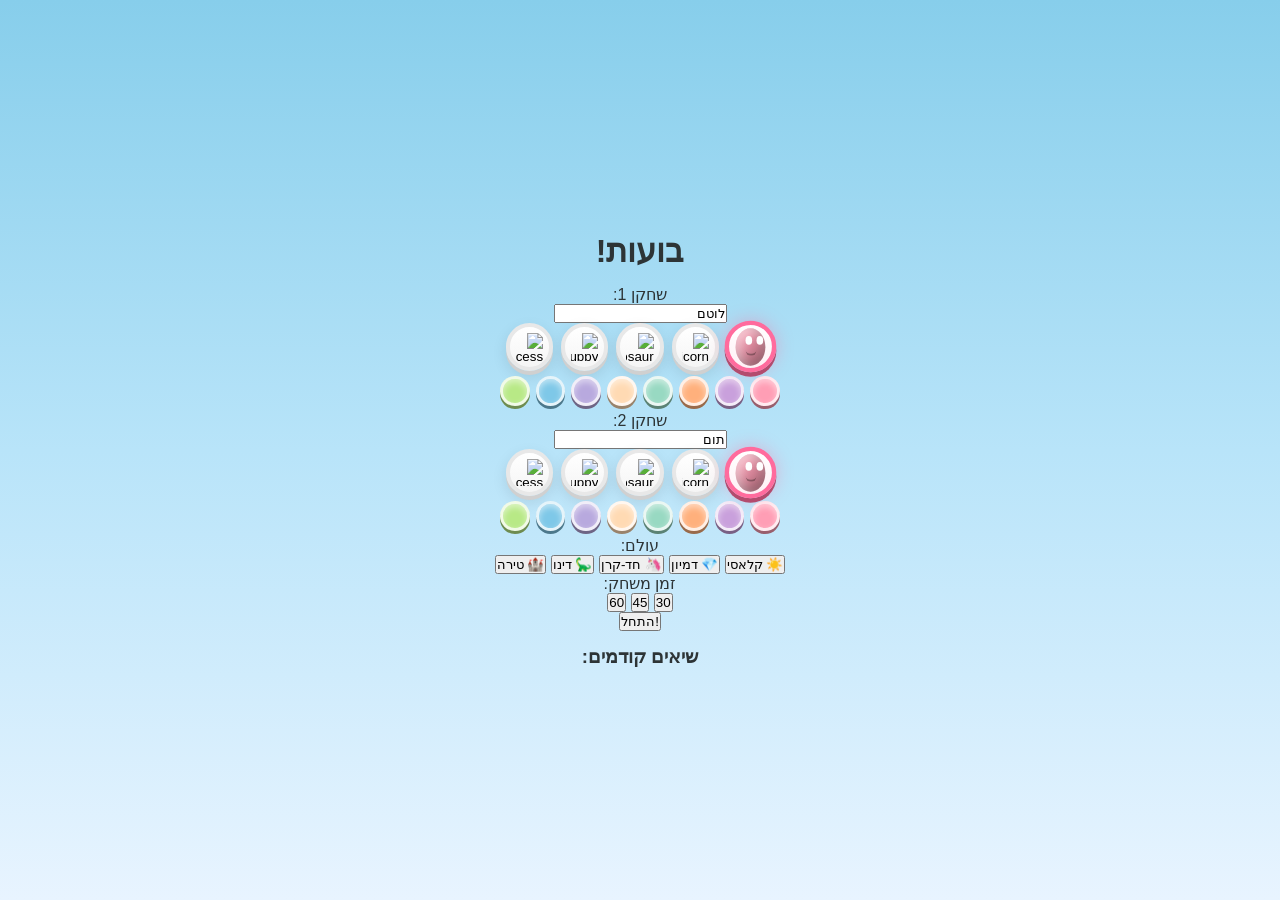
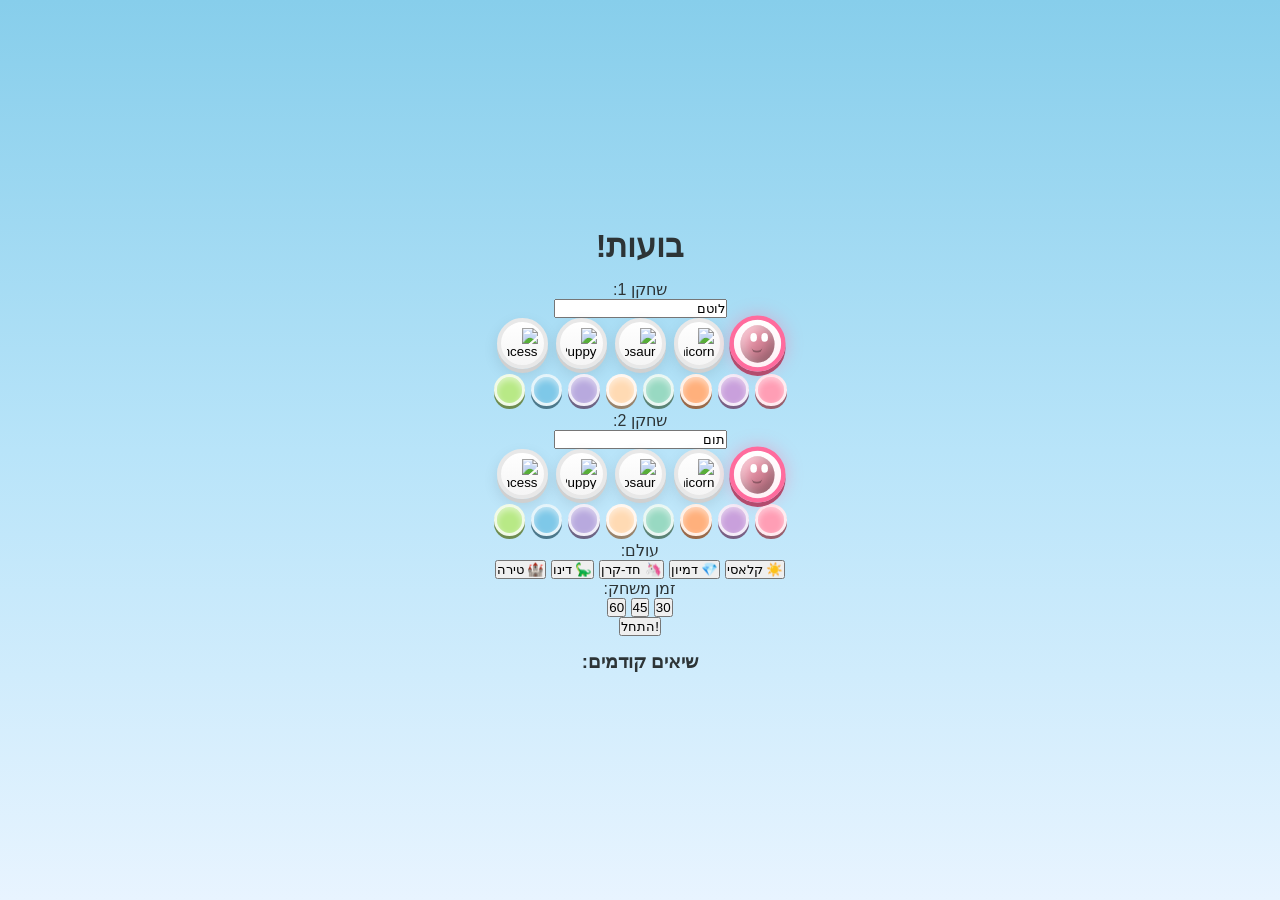

Refine Memory Garden map alignment

--- a/src/styles.css
+++ b/src/styles.css
@@ -953,7 +953,7 @@ canvas {
 .memory-level-stop {
     position: absolute;
     z-index: 6;
-    transform: translate(-50%, -50%) skewY(-3deg);
+    transform: translate(-50%, -50%);
     filter: drop-shadow(0 14px 12px rgba(57, 80, 92, 0.13));
 }
 
@@ -1026,7 +1026,9 @@ canvas {
 .memory-level-node.is-locked {
     cursor: not-allowed;
     color: #6F6490;
-    transform: scale(0.78);
+    pointer-events: none;
+    transform: scale(0.62);
+    opacity: 0.78;
     border-color: rgba(255,255,255,0.68);
     background:
         radial-gradient(circle at 30% 22%, rgba(255,255,255,0.98) 0 14%, transparent 15%),
@@ -1040,19 +1042,19 @@ canvas {
 }
 
 .memory-level-node.is-locked:hover {
-    transform: scale(0.78);
+    transform: scale(0.62);
 }
 
 .memory-level-node.is-locked .memory-level-number {
-    opacity: 0.82;
+    display: none;
 }
 
 .memory-level-node.is-locked .memory-level-icon {
-    width: 40px;
-    height: 40px;
+    width: 42px;
+    height: 42px;
     display: inline-flex;
     background: rgba(255,255,255,0.5);
-    font-size: 23px;
+    font-size: 24px;
     box-shadow:
         0 3px 0 rgba(57, 80, 92, 0.1),
         inset 0 2px 0 rgba(255,255,255,0.75);
@@ -1061,8 +1063,8 @@ canvas {
 .memory-level-node.is-locked::after {
     content: '🔒';
     position: absolute;
-    right: 8%;
-    top: 9%;
+    right: 5%;
+    top: 6%;
     font-size: 17px;
     filter: drop-shadow(0 2px 0 rgba(255,255,255,0.72));
 }
